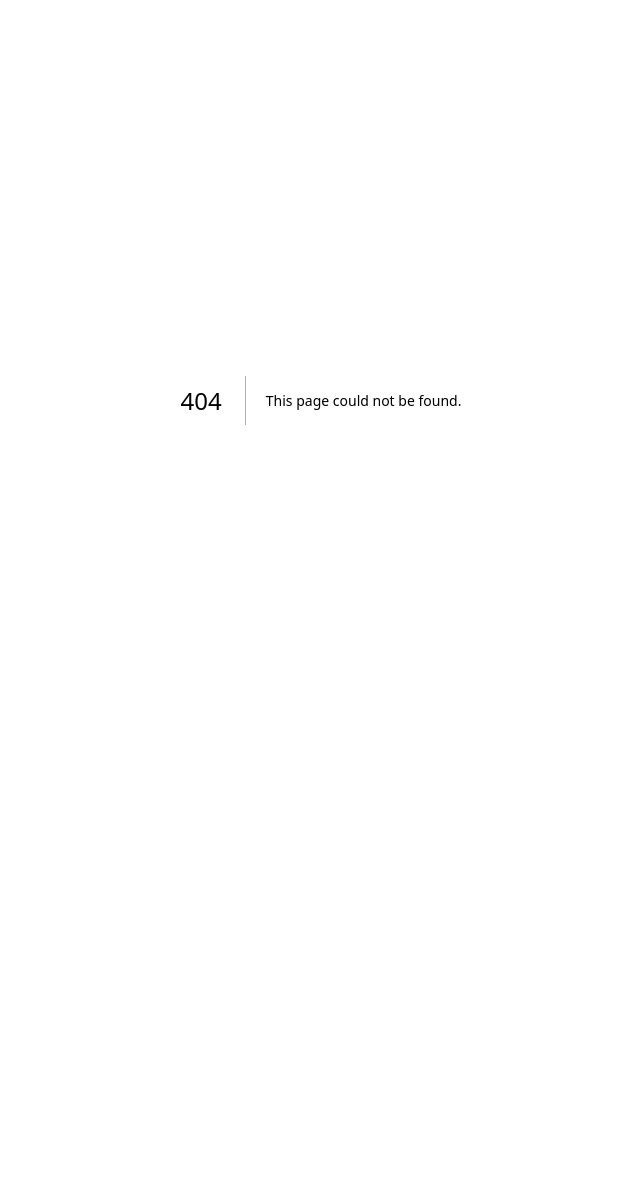
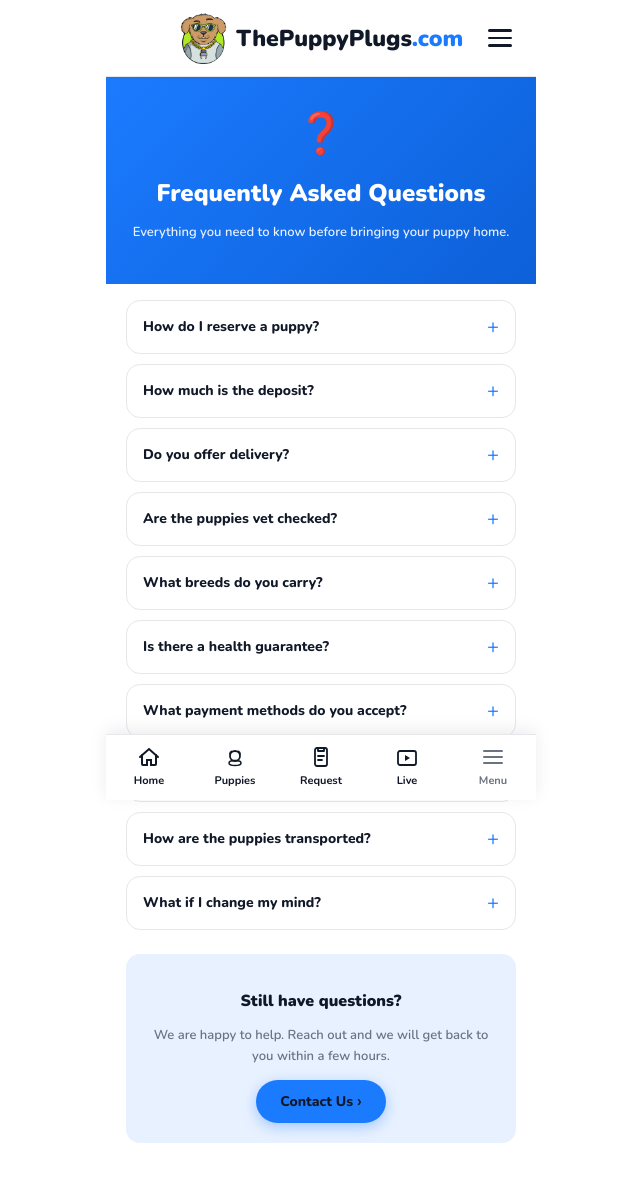
Before and after one commit to Shizman2/pick-your-puppy-live, a Next.js app: page /faq in a window 1280 px wide. Before the commit this address had no page. Shown: the top 1182 px of the page, without its empty margins (319-959 px from the left). Before the commit the page ends 800 px from the top, so only its background shows below. Built offline with nearby package versions, Linux system fonts and the light colour scheme.

Commit message:
Phase 2: FAQ page

```diff
--- /dev/null
+++ b/app/(public)/faq/FaqAccordion.tsx
@@ -0,0 +1,71 @@
+"use client";
+
+import { useState } from "react";
+
+const FAQS = [
+  {
+    q: "How do I reserve a puppy?",
+    a: 'Simply click "Reserve This Puppy" on any puppy detail page and fill out the short form. We will contact you within 24 hours to confirm availability and walk you through the next steps. A small deposit holds your puppy.',
+  },
+  {
+    q: "How much is the deposit?",
+    a: "We require a $200 deposit to hold your puppy. This deposit is applied toward your total purchase price. Deposits are refundable if the puppy has a vet-confirmed health issue.",
+  },
+  {
+    q: "Do you offer delivery?",
+    a: "Yes! We offer safe, professional pet transport delivery to your door anywhere in the United States. Delivery fees vary by location and will be quoted when you reserve. We can also arrange local pickup.",
+  },
+  {
+    q: "Are the puppies vet checked?",
+    a: "Absolutely. Every single puppy on our site has been examined by a licensed veterinarian, is up to date on age-appropriate vaccines, has been dewormed, and comes with a full health record.",
+  },
+  {
+    q: "What breeds do you carry?",
+    a: "We currently specialize in Yorkies and Maltipoos — two of the most popular small breeds. We plan to add more breeds soon. Sign up for our contact list to be notified when new puppies are listed.",
+  },
+  {
+    q: "Is there a health guarantee?",
+    a: "Yes. All puppies come with a 30-day health guarantee. If within 30 days of purchase a licensed vet diagnoses a hereditary or congenital condition, we will work with you to make it right — including a replacement puppy or partial refund.",
+  },
+  {
+    q: "What payment methods do you accept?",
+    a: "We accept Zelle, Venmo, CashApp, and bank transfers. We do not currently accept credit cards but are working on adding that option soon.",
+  },
+  {
+    q: "Can I meet the puppy before buying?",
+    a: "If you are local, absolutely — we encourage it! For out-of-state buyers, we can arrange a live video call so you can meet your puppy face to face before committing.",
+  },
+  {
+    q: "How are the puppies transported?",
+    a: "We use professional, licensed pet transport services. Puppies travel in climate-controlled, comfortable carriers and are never put in cargo. We send you updates and photos during transit.",
+  },
+  {
+    q: "What if I change my mind?",
+    a: "We understand life happens. Deposits are non-refundable if you simply change your mind, but we will do our best to find your puppy a great home and may be able to apply your deposit to a different puppy.",
+  },
+];
+
+export default function FaqAccordion() {
+  const [openIndex, setOpenIndex] = useState<number | null>(null);
+
+  return (
+    <div className="faq-list">
+      {FAQS.map((item, i) => {
+        const isOpen = openIndex === i;
+        return (
+          <div
+            key={item.q}
+            className={`faq-item${isOpen ? " pp-open" : ""}`}
+            onClick={() => setOpenIndex(isOpen ? null : i)}
+          >
+            <div className="faq-q">
+              <span>{item.q}</span>
+              <span className="faq-icon">+</span>
+            </div>
+            {isOpen && <div className="faq-a">{item.a}</div>}
+          </div>
+        );
+      })}
+    </div>
+  );
+}
--- /dev/null
+++ b/app/(public)/faq/faq.css
@@ -0,0 +1,99 @@
+.faq-hero {
+  background: linear-gradient(135deg, #1b7bff, #0d60d8);
+  padding: 30px 24px 28px;
+  text-align: center;
+  color: #fff;
+}
+.faq-hero h1 {
+  font-size: 24px;
+  font-weight: 900;
+  margin-bottom: 8px;
+}
+.faq-hero p {
+  font-size: 13px;
+  font-weight: 600;
+  opacity: 0.9;
+  line-height: 1.6;
+}
+.faq-hero .icon {
+  font-size: 40px;
+  margin-bottom: 10px;
+}
+
+.faq-list {
+  padding: 16px 20px 0;
+}
+
+.faq-item {
+  border: 1px solid var(--pp-border);
+  border-radius: var(--pp-radius);
+  margin-bottom: 10px;
+  overflow: hidden;
+  cursor: pointer;
+  transition: box-shadow 0.2s;
+}
+.faq-item:hover,
+.faq-item.pp-open {
+  box-shadow: var(--pp-shadow);
+}
+
+.faq-q {
+  display: flex;
+  justify-content: space-between;
+  align-items: center;
+  padding: 16px;
+  gap: 12px;
+}
+.faq-q span:first-child {
+  font-size: 14px;
+  font-weight: 800;
+  line-height: 1.4;
+  flex: 1;
+}
+
+.faq-icon {
+  font-size: 20px;
+  font-weight: 300;
+  color: var(--pp-blue);
+  flex-shrink: 0;
+  transition: transform 0.25s;
+  line-height: 1;
+}
+.faq-item.pp-open .faq-icon {
+  transform: rotate(45deg);
+}
+
+.faq-a {
+  padding: 0 16px 16px;
+  font-size: 13px;
+  color: var(--pp-muted);
+  font-weight: 600;
+  line-height: 1.7;
+  border-top: 1px solid var(--pp-border);
+  padding-top: 14px;
+}
+
+.faq-still {
+  margin: 24px 20px;
+  background: var(--pp-blue-light);
+  border-radius: var(--pp-radius);
+  padding: 20px;
+  text-align: center;
+}
+.faq-still h3 {
+  font-size: 16px;
+  font-weight: 900;
+  margin-bottom: 6px;
+}
+.faq-still p {
+  font-size: 13px;
+  color: var(--pp-muted);
+  font-weight: 600;
+  margin-bottom: 14px;
+  line-height: 1.6;
+}
+.faq-still .pp-btn-primary {
+  margin: 0 auto;
+  width: fit-content;
+  padding: 12px 24px;
+}
--- /dev/null
+++ b/app/(public)/faq/page.tsx
@@ -0,0 +1,28 @@
+import "./faq.css";
+import FaqAccordion from "./FaqAccordion";
+
+export const metadata = {
+  title: "FAQ – ThePuppyPlugs.com",
+};
+
+export default function FaqPage() {
+  return (
+    <>
+      <div className="faq-hero">
+        <div className="icon">❓</div>
+        <h1>Frequently Asked Questions</h1>
+        <p>Everything you need to know before bringing your puppy home.</p>
+      </div>
+
+      <FaqAccordion />
+
+      <div className="faq-still">
+        <h3>Still have questions?</h3>
+        <p>We are happy to help. Reach out and we will get back to you within a few hours.</p>
+        <a className="pp-btn-primary" href="/contact">
+          Contact Us ›
+        </a>
+      </div>
+    </>
+  );
+}
```
